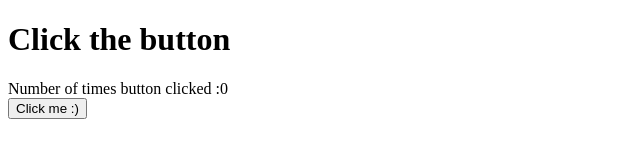
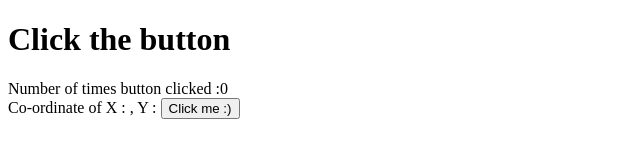
Before and after one commit to ArunCape/fullstack-javascript, a plain HTML site: page index.html in a window 1280 px wide. Shown: the whole page, without its empty margins (0-640 px from the left). Drawn offline with Linux system fonts and the light colour scheme.

Commit message:
third commit

```diff
--- a/index.html
+++ b/index.html
@@ -11,6 +11,8 @@
 	</h1>
 	<span id="count">Number of times button clicked :
 	</span><br>
+	<span id="x">Co-ordinate of X : </span>
+	<span id="y">, Y : </span>
 	<button id="button">
 		Click me :)
 	</button>
```
